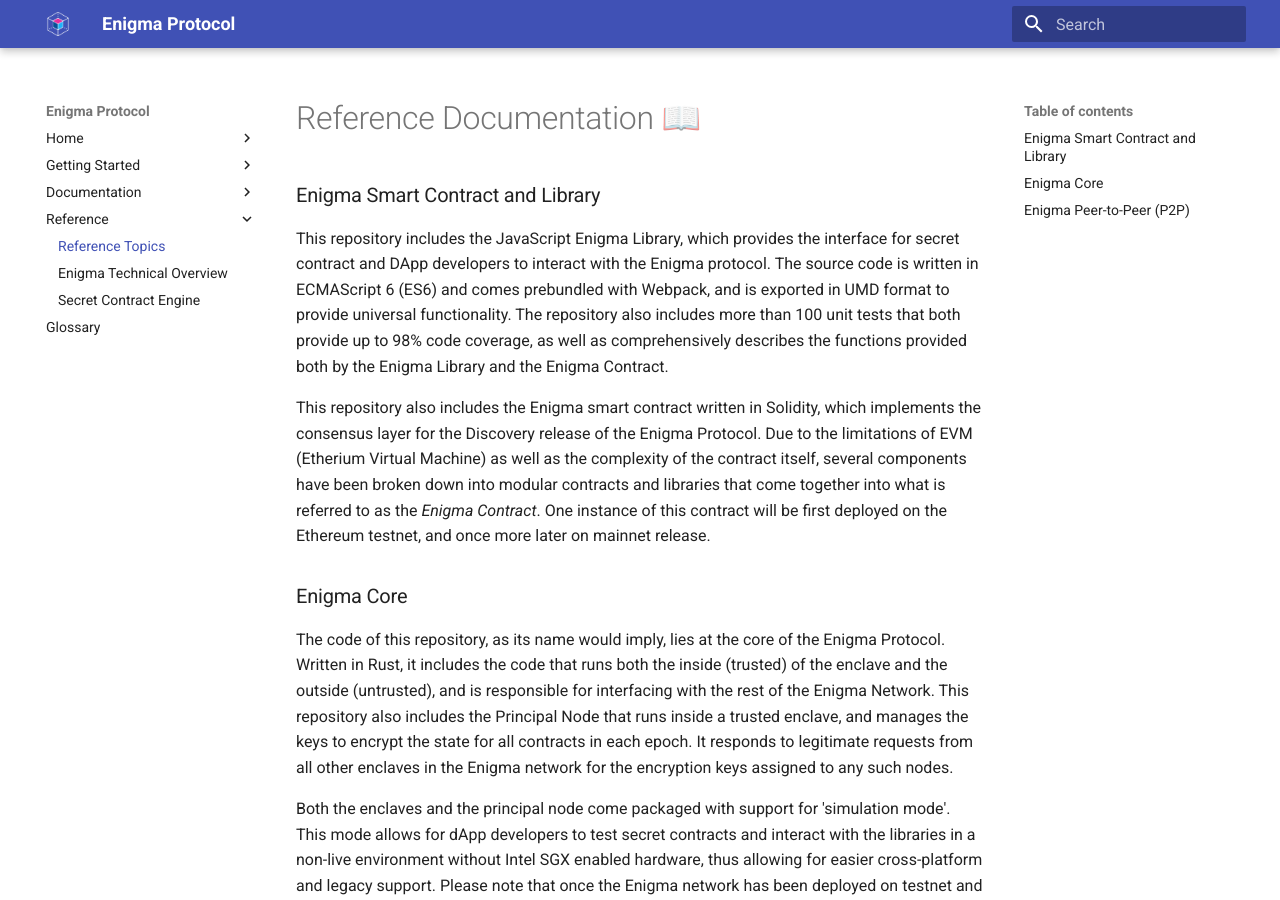
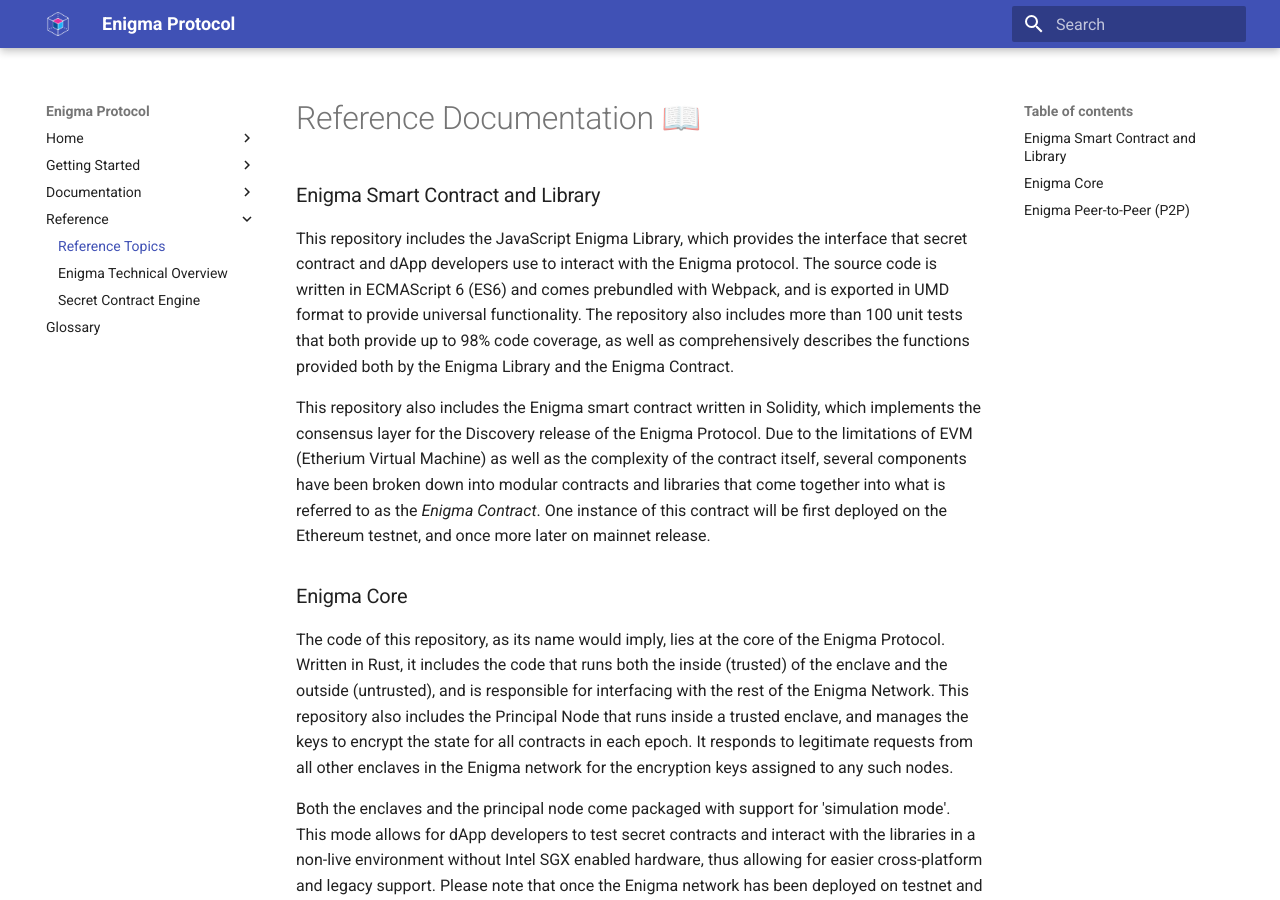
Before and after one commit to scrtlabs/discovery-documentation, an MkDocs documentation site: the page built from docs/IntroductionToReference.md, in a window 1280 px wide and 900 px high. Built offline with MkDocs 1.6.1 and Material for MkDocs 9.7.7, drawn with Linux system fonts in a browser that asks for light colours.

Commit message:
Small change

```diff
--- a/docs/IntroductionToReference.md
+++ b/docs/IntroductionToReference.md
@@ -2,7 +2,7 @@
 
 
 ### Enigma Smart Contract and Library
-This repository includes the JavaScript Enigma Library, which provides the interface for secret contract and DApp developers to interact with the Enigma protocol. The source code is written in ECMAScript 6 (ES6) and comes prebundled with Webpack, and is exported in UMD format to provide universal functionality. The repository also includes more than 100 unit tests that both provide up to 98% code coverage, as well as comprehensively describes the functions provided both by the Enigma Library and the Enigma Contract.
+This repository includes the JavaScript Enigma Library, which provides the interface that secret contract and dApp developers use to interact with the Enigma protocol. The source code is written in ECMAScript 6 (ES6) and comes prebundled with Webpack, and is exported in UMD format to provide universal functionality. The repository also includes more than 100 unit tests that both provide up to 98% code coverage, as well as comprehensively describes the functions provided both by the Enigma Library and the Enigma Contract.
 
 This repository also includes the Enigma smart contract written in Solidity, which implements the consensus layer for the Discovery release of the Enigma Protocol. Due to the limitations of EVM (Etherium Virtual Machine) as well as the complexity of the contract itself, several components have been broken down into modular contracts and libraries that come together into what is referred to as the *Enigma Contract*.  One instance of this contract will be first deployed on the Ethereum testnet, and once more later on mainnet release.
 
```
